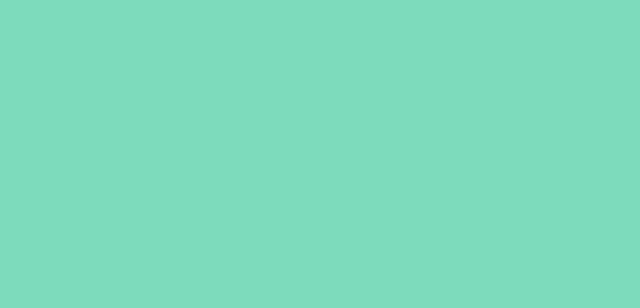
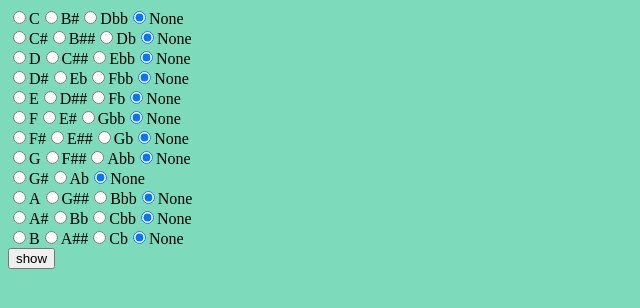
Before and after one commit to QuinnHerden/Dont-Fret, a plain HTML site: page index.html in a window 1280 px wide. Shown: the whole page, without its empty margins (0-640 px from the left). Drawn offline with Linux system fonts and the light colour scheme.

Commit message:
add simple user chosen note interface

```diff
--- a/index.html
+++ b/index.html
@@ -3,13 +3,22 @@
 <head>
     <meta charset="UTF-8">
     <meta http-equiv="X-UA-Compatible" content="IE=edge">
-    <meta name="viewport" content="wclassth=device-wclassth, initial-scale=1.0">
+    <meta name="viewport" content="width=device-width, initial-scale=1.0">
     <link rel="stylesheet" href="styles.css">
     <script src="script.js"></script>
     <title>No Fret Song Writing</title>
 </head>
 
-<body>
+<body onload="start()">
+    <div id="note_selection">
+    </div>
+    <div>
+        <button onclick="disp.show_board()">show</button>
+        <br><br>
+    </div>
+
+
+
     <div class="runs" id="runs">
     </div>
 
--- a/script.js
+++ b/script.js
@@ -102,16 +102,83 @@ class Piano extends Instrument {
 
 class Display {
     constructor() {
-        this.instrument = new Guitar(['E', 'B', 'G', 'D']);
+        this.instrument = new Guitar(['E', 'B', 'G', 'D', 'A', 'E']);
         this.display_notes = [];
+        this.shown = false;
     }
+
+    create_user_selection() {
+        var element;
+        var id_string;
+
+        for (var i = 0; i < this.instrument.scale.notes.length; i++) {
+            id_string = 'notes[' + i + ']';
+
+            element = document.createElement('div');
+            element.id = 'notes[' + i + ']';
+            // div.className = 'note_group';
+            document.getElementById('note_selection').appendChild(element);
+
+            for (var j = 0; j < this.instrument.scale.notes[i].length; j++) {
+                // Create note radio buttons
+                element = document.createElement('input');
+                element.type = 'radio';
+                element.id = '' + this.instrument.scale.notes[i][j];
+                element.name = i;
+                document.getElementById(id_string).appendChild(element);
+
+                // Create note label
+                element = document.createElement('label')
+                element.innerHTML = '' + this.instrument.scale.notes[i][j];
+                document.getElementById(id_string).appendChild(element);
+            }
+
+            // Create none radio button
+            element = document.createElement('input');
+            element.type = 'radio';
+            element.id = 'None';
+            element.name = i;
+            element.checked = true;
+            document.getElementById(id_string).appendChild(element);
+
+            // Create none label
+            element = document.createElement('label')
+            element.innerHTML = 'None';
+            document.getElementById(id_string).appendChild(element);
+
+            // Create line breaks
+            // element = document.createElement('br');
+            // document.getElementById(id_string).appendChild(element);
+            // document.getElementById(id_string).appendChild(element);
+        }
+
+    }
+
     change_display_notes(selected_notes) {
         this.display_notes = selected_notes;
     }
+    get_selected_notes() {
+        var current_note;
+        var ret_array = [];
+        for (var i = 0; i < this.instrument.scale.notes.length; i++) {
+            for (var j = 0; j < this.instrument.scale.notes[i].length; j++) {
+                current_note = this.instrument.scale.notes[i][j];
+                if (document.getElementById(current_note).checked) {
+                    ret_array.push(current_note);
+                }
+            }
+        }
+        return ret_array;
+    }
     show_board() {
+        this.change_display_notes(this.get_selected_notes());
+        if(this.shown == true) {
+            this.clear_board();
+        }
+        this.shown = true;
+
         var div;
         var id_string;
-
         for (var i = 0; i < this.instrument.num_of_runs; i++) {
             div = document.createElement('div');
             div.id = 'run' + i;
@@ -155,11 +222,12 @@ class Display {
 
 
 
+var disp = new Display();
+function start() {
+    disp.create_user_selection()
+}
 
 
-
-
-var disp = new Display();
 
 document.addEventListener('keyup', event => {
     if (event.code === 'Space') {
@@ -172,5 +240,3 @@ document.addEventListener('keyup', event => {
         disp.clear_board();
     }
 })
-
-// test
```
